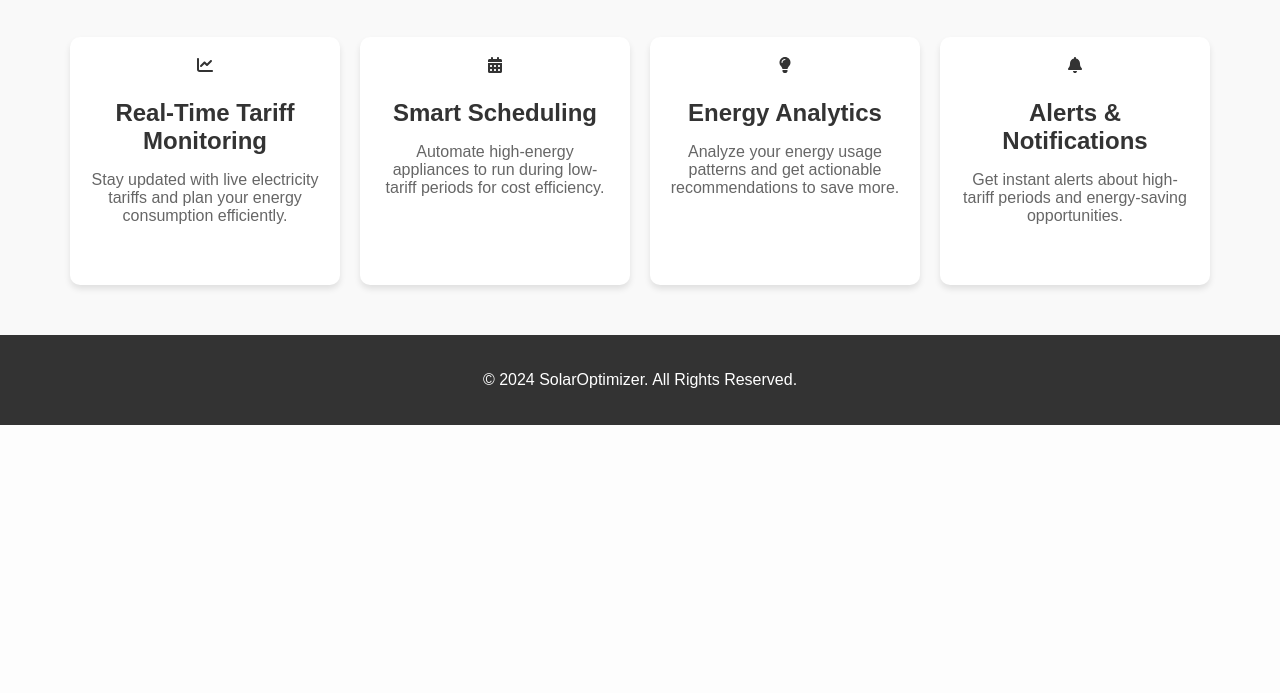
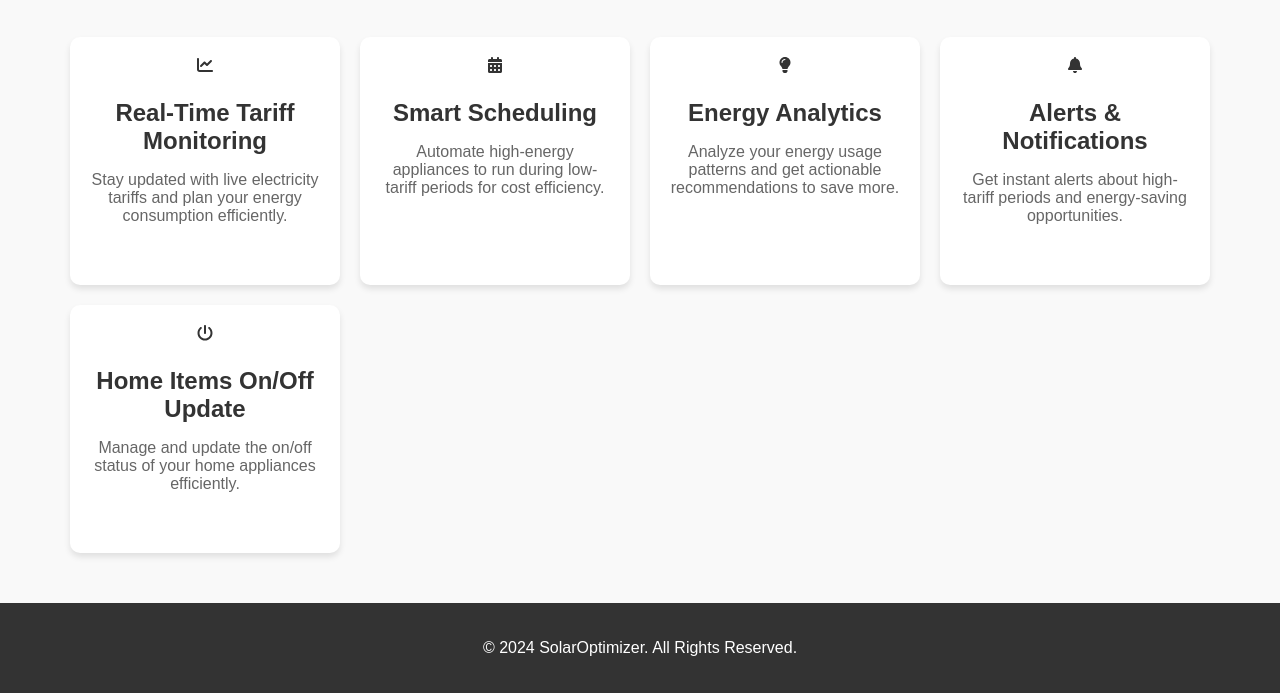
Before and after one commit to kanha292/TOU_TOD, a website: page features.html in a window 1280 px wide. Shown: the part 246-939 px from the top of the page. Before the commit the page ends 800 px from the top, so only its background shows below. Drawn offline with Linux system fonts and the light colour scheme.

Commit message:
Update features.html
Signed-off-by: kanhaiya bishnoi <119165054+kanha292@users.noreply.github.com>

```diff
--- a/features.html
+++ b/features.html
@@ -101,7 +101,7 @@
         <div class="logo">SolarOptimizer</div>
         <nav>
             <ul>
-                <li><a href="start.html">Home</a></li>
+                <li><a href="index.html">Home</a></li>
                 <li><a href="about.html">About Us</a></li>
                 <li><a href="features.html">Features</a></li>
                 <li><a href="contact.html">Contact</a></li>
@@ -132,6 +132,12 @@
                 <h3>Alerts & Notifications</h3>
                 <p>Get instant alerts about high-tariff periods and energy-saving opportunities.</p>
             </a>
+            <!-- New Feature Added Here -->
+            <a href="itemuse.html" class="feature-card">
+                <i class="fas fa-power-off"></i>
+                <h3>Home Items On/Off Update</h3>
+                <p>Manage and update the on/off status of your home appliances efficiently.</p>
+            </a>
         </div>
     </section>
     <footer>
```
